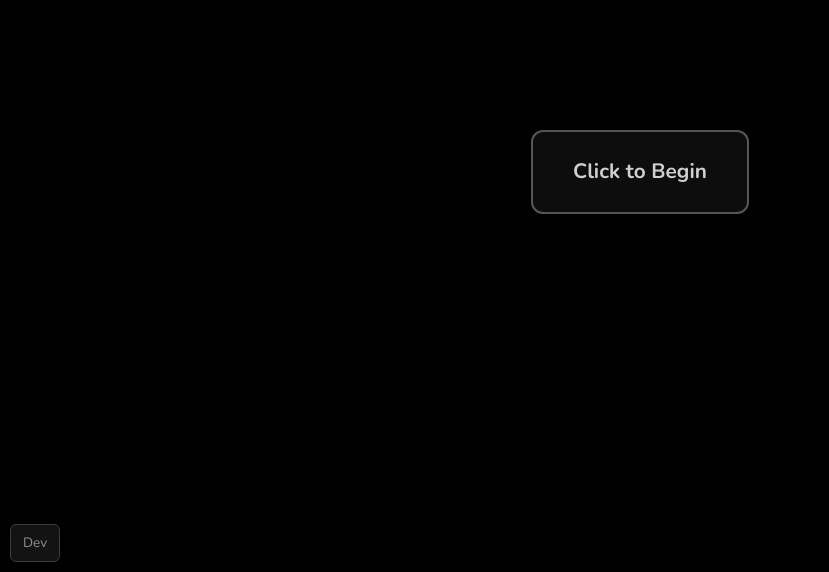
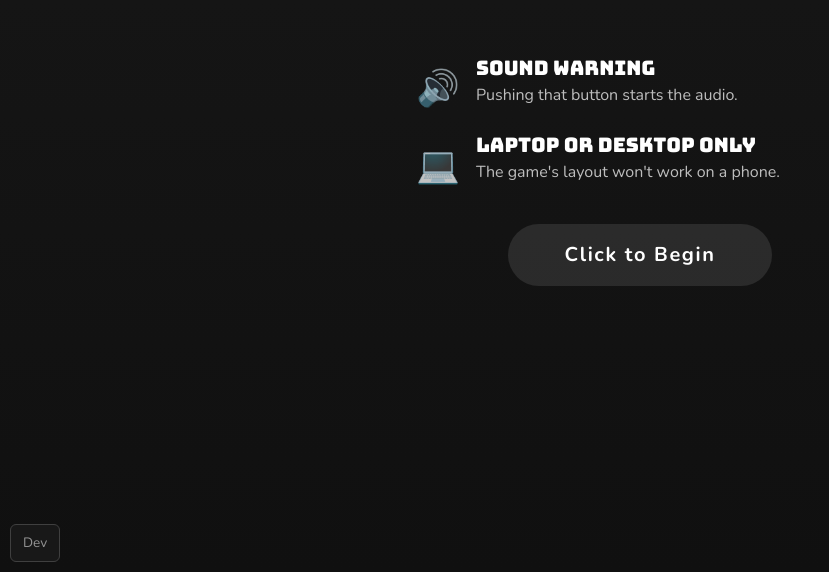
Before and after one commit to pooriajr/raptor, a React (Vite) app: page / in a window 1280 px wide. Shown: the part 228-800 px from the top of the page, without its empty margins (0-829 px from the left). Built offline with nearby package versions, Linux system fonts and the light colour scheme.

Commit message:
add sound warning

```diff
--- a/src/MainMenu.tsx
+++ b/src/MainMenu.tsx
@@ -52,18 +52,41 @@ function MainMenu() {
 
   if (!hasInteracted) {
     return (
+      <div className="fixed inset-0 z-100 flex items-center justify-center bg-[linear-gradient(180deg,#171717_0%,#101010_100%)] px-6 text-white ">
+        <div className="flex w-full max-w-3xl flex-col items-center gap-8 px-8 py-10 sm:px-12 ">
+          <div className="flex w-full max-w-md flex-col gap-5">
+            <div className="flex items-start gap-4 text-left">
+              <span aria-hidden="true" className="animate-speaker-float pt-1 text-[1.9rem] text-amber-100/95 sm:text-[2.2rem]">
+                🔊
+              </span>
+              <div className="flex flex-col gap-1">
+                <span className="font-['Bungee'] text-[1.05rem] leading-none text-white sm:text-[1.25rem]">Sound Warning</span>
+                <p className="text-sm leading-relaxed text-white/72 sm:text-base">Pushing that button starts the audio.</p>
+              </div>
+            </div>
+            <div className="flex items-start gap-4 text-left">
+              <span aria-hidden="true" className="pt-1 text-[1.9rem] text-white/80 sm:text-[2.2rem]">
+                💻
+              </span>
+              <div className="flex flex-col gap-1">
+                <span className="font-['Bungee'] text-[1.05rem] leading-none text-white sm:text-[1.25rem]">Laptop or Desktop Only</span>
+                <p className="text-sm leading-relaxed text-white/72 sm:text-base">The game's layout won't work on a phone.</p>
+              </div>
+            </div>
+          </div>
           <button
-        className="fixed inset-0 z-100 flex items-center justify-center bg-black text-[1.3rem] font-bold text-white/80 transition-[transform,box-shadow] duration-200 hover:shadow-[0_8px_30px_rgba(0,0,0,0.4)]"
+            className="rounded-full bg-white/10 px-10 py-4 text-[1.1rem] font-bold tracking-[0.08em] text-white transition-[transform,background-color,box-shadow] duration-200 hover:scale-105 hover:bg-white/14 hover:shadow-[0_12px_32px_rgba(0,0,0,0.22)] active:scale-95 sm:px-14 sm:text-[1.25rem]"
             onClick={() => {
               setHasInteracted(true);
               void roarAudioRef.current?.play();
               void menuAudioRef.current?.play();
             }}
+            type="button"
           >
-        <span className="rounded-xl border-2 border-white/30 bg-white/5 px-10 py-6 transition-transform duration-200 hover:scale-105 active:scale-95">
             Click to Begin
-        </span>
           </button>
+        </div>
+      </div>
     );
   }
 
--- a/src/index.css
+++ b/src/index.css
@@ -80,6 +80,18 @@
   }
 }
 
+@keyframes speaker-pulse {
+  0%,
+  100% {
+    transform: scale(1);
+    opacity: 0.82;
+  }
+  50% {
+    transform: scale(1.14);
+    opacity: 1;
+  }
+}
+
 @keyframes gradient-flow {
   0% {
     background-position: 200% 50%;
@@ -102,4 +114,5 @@
   --animate-fan-left: fan-left 0.3s ease 0.2s forwards;
   --animate-fan-middle: fan-middle 0.3s ease 0.3s forwards;
   --animate-fan-right: fan-right 0.3s ease 0.4s forwards;
+  --animate-speaker-float: speaker-pulse 1.1s ease-in-out infinite;
 }
```
Lines whose indentation alone changed are shown as unchanged.
